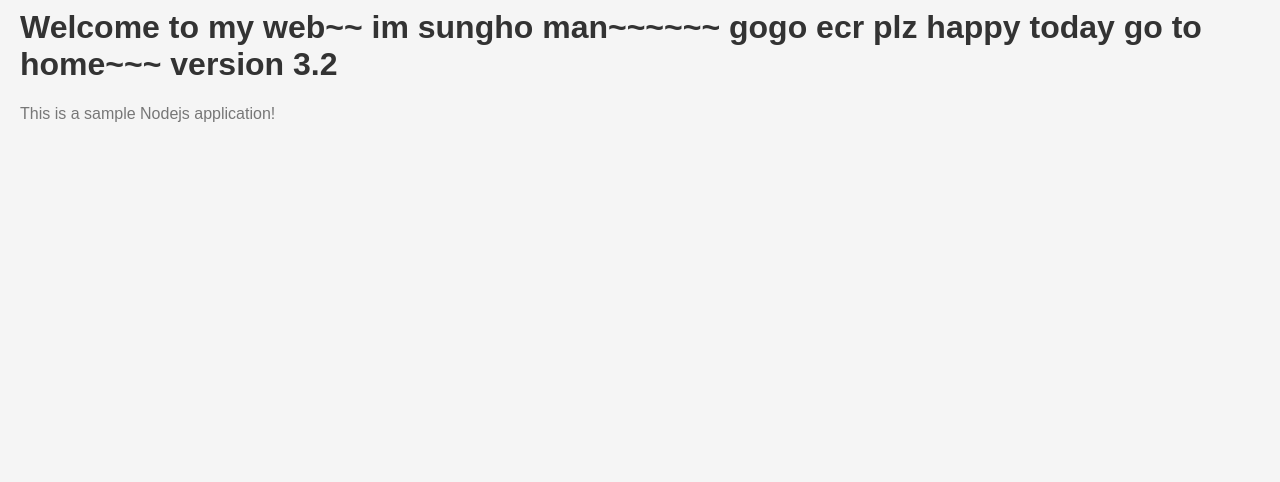
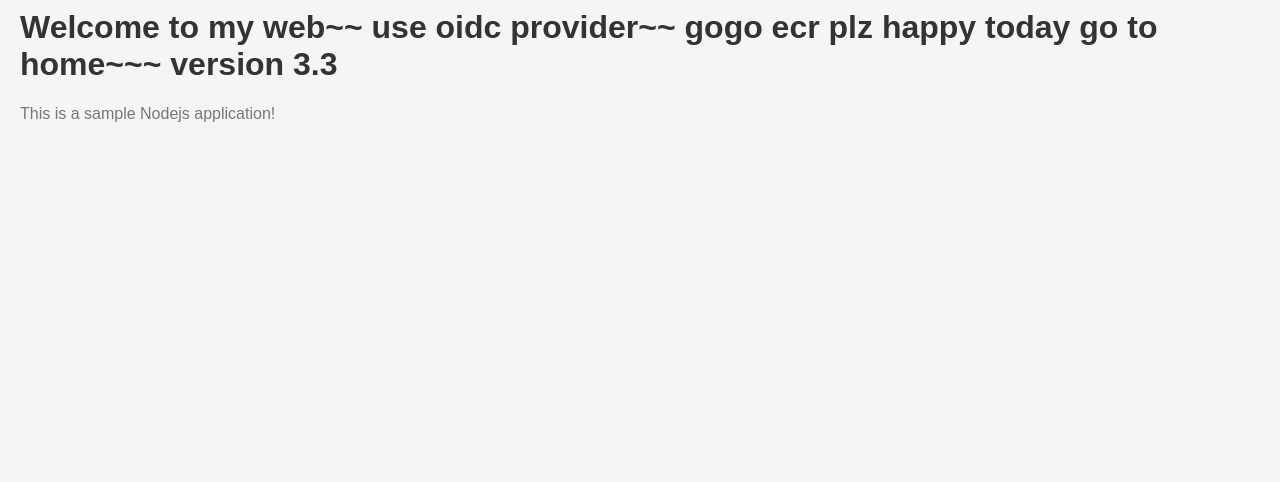
Before and after one commit to sunghohoho/gitaction, a website: page public/index.html in a window 1280 px wide. Shown: the part 318-800 px from the top of the page. Drawn offline with Linux system fonts and the light colour scheme.

Commit message:
update index.html

```diff
--- a/public/index.html
+++ b/public/index.html
@@ -7,7 +7,7 @@
 </head>
 <body>
   <img src="images/fastcampus.png" alt="fastcampus logo">
-  <h1>Welcome to my web~~ im sungho man~~~~~~ gogo ecr plz happy today go to home~~~ version 3.2</h1>
+  <h1>Welcome to my web~~ use oidc provider~~ gogo ecr plz happy today go to home~~~ version 3.3</h1>
   <p>This is a sample Nodejs application!</p>
 </body>
 </html>
```
